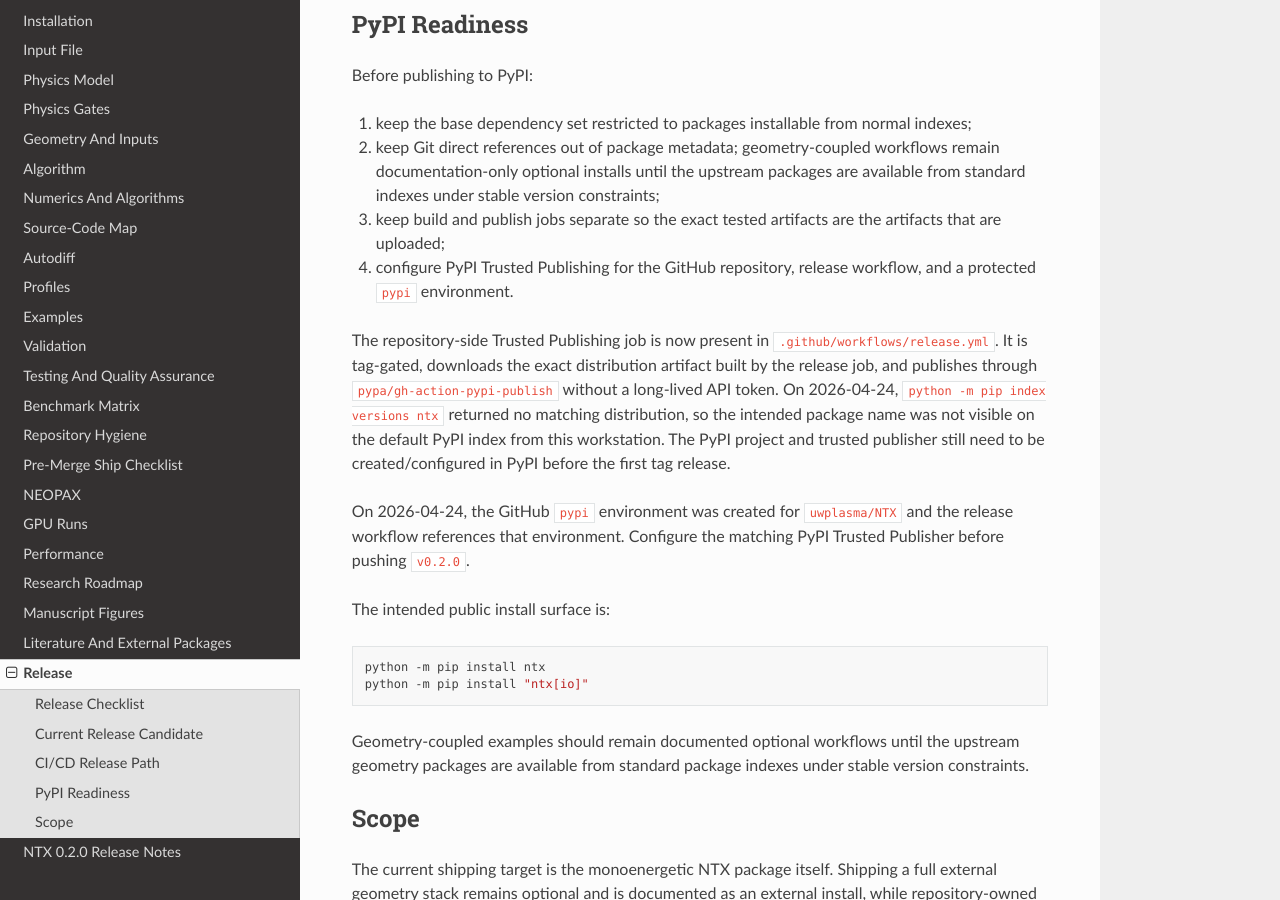
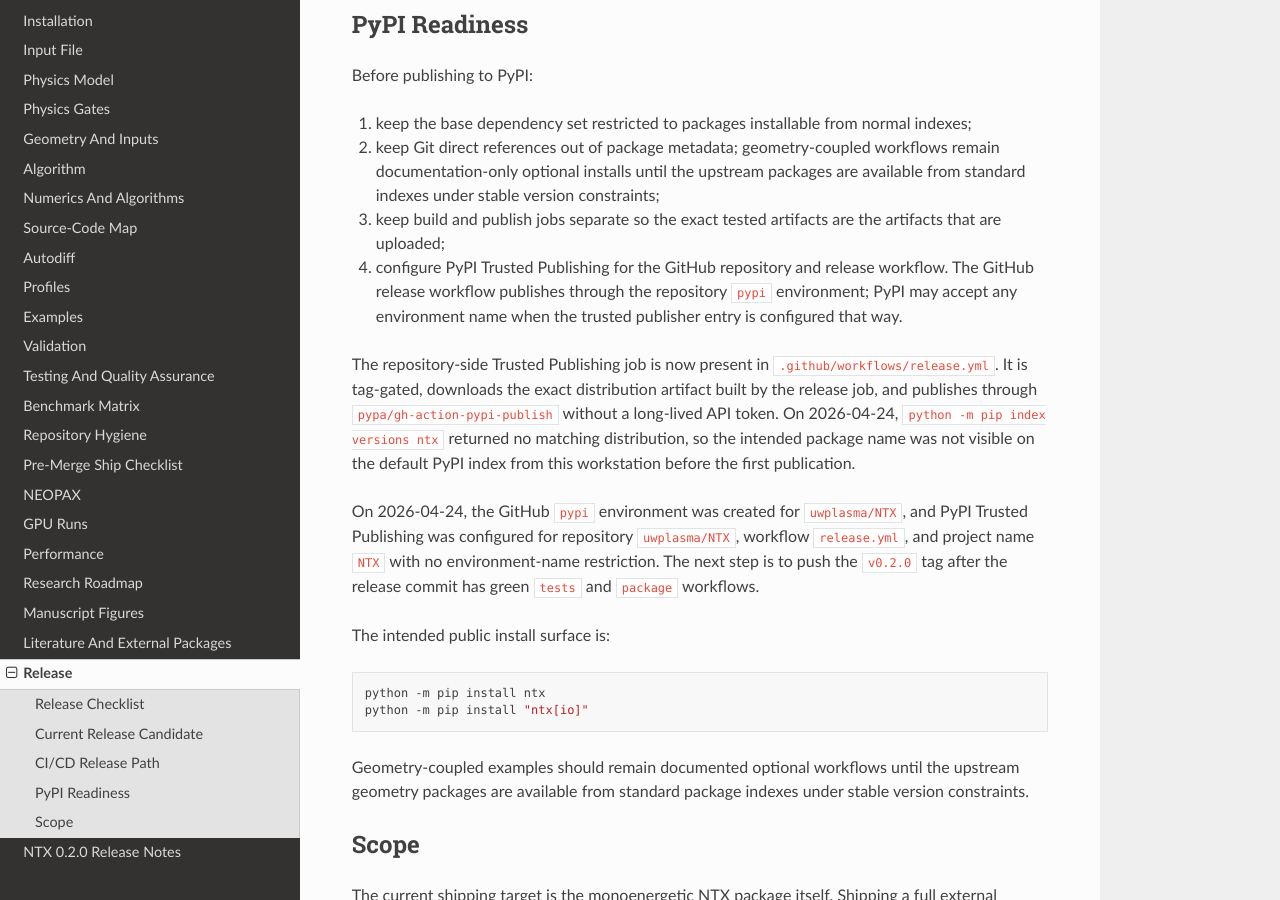
Before and after one commit to uwplasma/NTX, a Sphinx documentation site: the page built from docs/release.md, in a window 1280 px wide and 900 px high, scrolled down 1647 px. Built offline with Sphinx 7.4.7 and the Read the Docs theme 3.1.0, drawn with Linux system fonts in a browser that asks for light colours.

Commit message:
Document ready PyPI release path

```diff
--- a/docs/release.md
+++ b/docs/release.md
@@ -87,21 +87,24 @@ Before publishing to PyPI:
    constraints;
 3. keep build and publish jobs separate so the exact tested artifacts are the
    artifacts that are uploaded;
-4. configure PyPI Trusted Publishing for the GitHub repository, release
-   workflow, and a protected `pypi` environment.
+4. configure PyPI Trusted Publishing for the GitHub repository and release
+   workflow. The GitHub release workflow publishes through the repository
+   `pypi` environment; PyPI may accept any environment name when the trusted
+   publisher entry is configured that way.
 
 The repository-side Trusted Publishing job is now present in
 `.github/workflows/release.yml`. It is tag-gated, downloads the exact
 distribution artifact built by the release job, and publishes through
-`pypa/gh-action-pypi-publish` without a long-lived API token. On
-2026-04-24, `python -m pip index versions ntx` returned no matching
-distribution, so the intended package name was not visible on the default PyPI
-index from this workstation. The PyPI project and trusted publisher still need
-to be created/configured in PyPI before the first tag release.
+`pypa/gh-action-pypi-publish` without a long-lived API token. On 2026-04-24,
+`python -m pip index versions ntx` returned no matching distribution, so the
+intended package name was not visible on the default PyPI index from this
+workstation before the first publication.
 
-On 2026-04-24, the GitHub `pypi` environment was created for `uwplasma/NTX`
-and the release workflow references that environment. Configure the matching
-PyPI Trusted Publisher before pushing `v0.2.0`.
+On 2026-04-24, the GitHub `pypi` environment was created for `uwplasma/NTX`,
+and PyPI Trusted Publishing was configured for repository `uwplasma/NTX`,
+workflow `release.yml`, and project name `NTX` with no environment-name
+restriction. The next step is to push the `v0.2.0` tag after the release commit
+has green `tests` and `package` workflows.
 
 The intended public install surface is:
 
```
Also changed, not shown: docs/release-notes-0.2.0.md (+7 -8 lines), docs/ship-checklist.md (+6 -6 lines).
